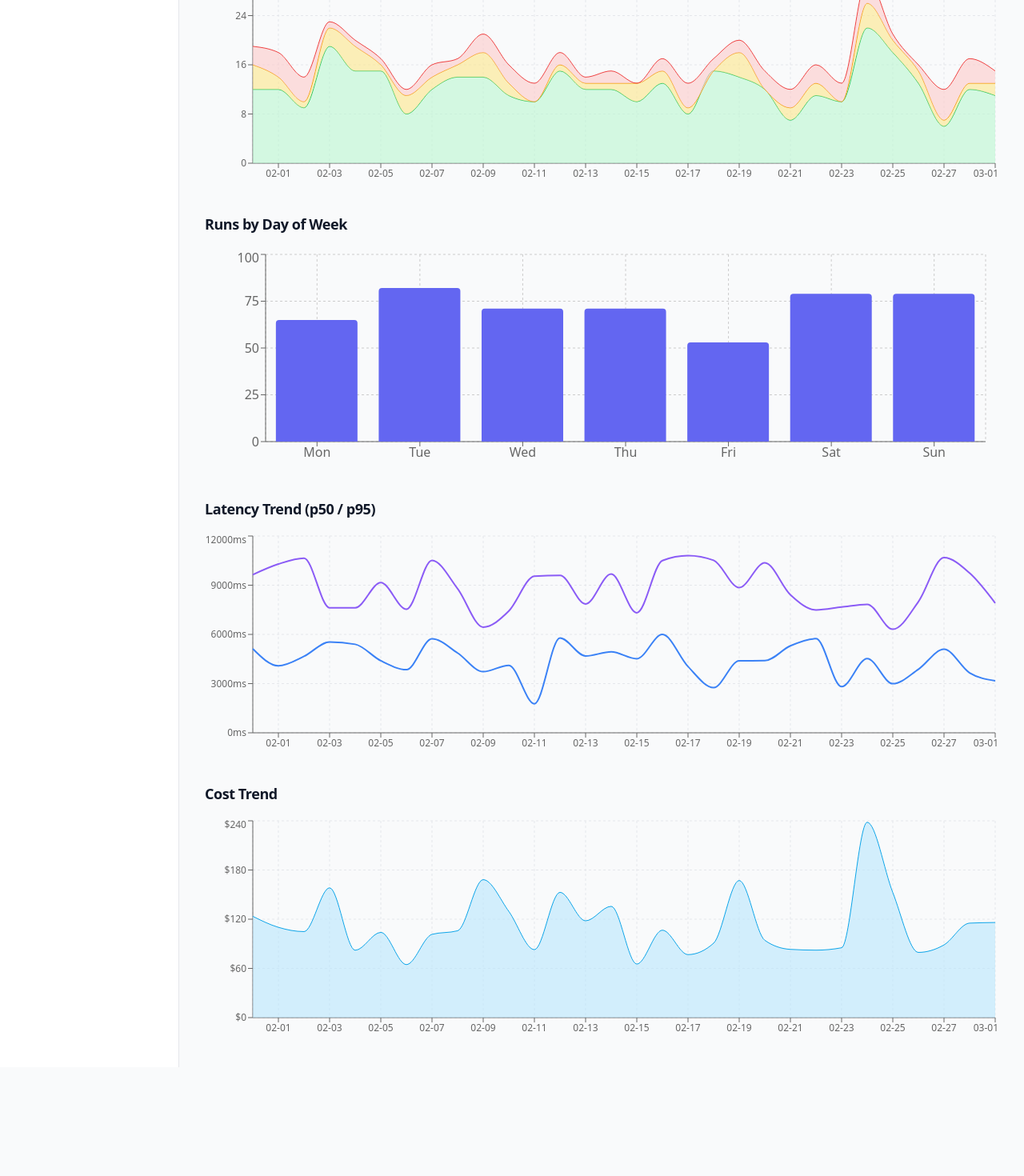
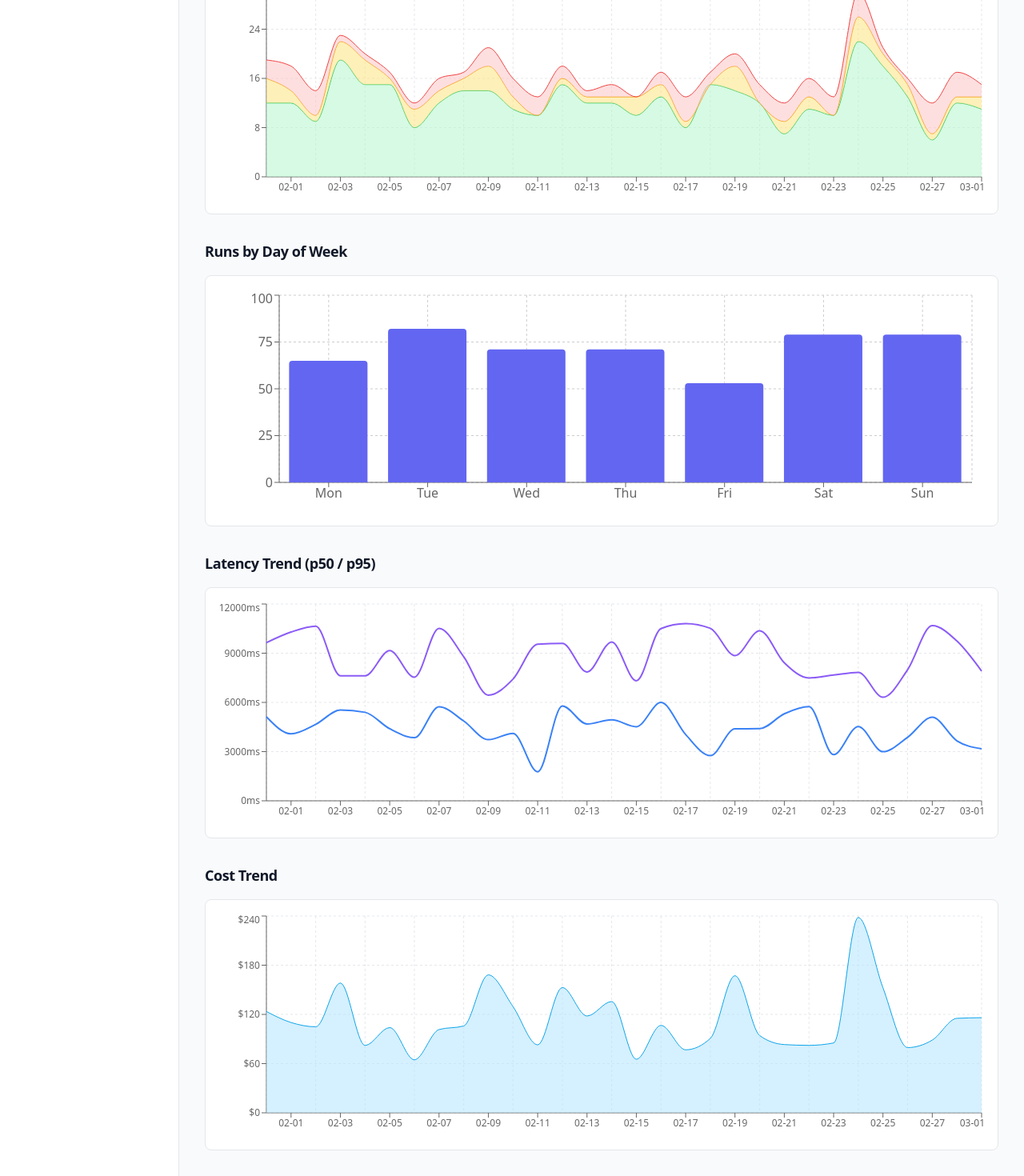
Before and after one commit to samaronybarros/agentcloud-analytics-dashboard, a Next.js app: page /dashboard in a window 1280 px wide. Shown: the part 525-1995 px from the top of the page at 80% size. Before the commit the page ends 1859 px from the top, so only its background shows below. Built offline with nearby package versions, Linux system fonts and the light colour scheme.

Commit message:
fix: wrap charts in card containers for consistent styling

```diff
--- a/app/dashboard/page.tsx
+++ b/app/dashboard/page.tsx
@@ -55,19 +55,27 @@ function OverviewContent({
       </div>
 
       <Section title="Runs Over Time">
-        <RunsTrendChart data={trends.runsTrend} />
+        <div className="rounded-lg border border-gray-200 bg-white p-4">
+          <RunsTrendChart data={trends.runsTrend} />
+        </div>
       </Section>
 
       <Section title="Runs by Day of Week">
-        <RunsByDayChart data={trends.runsByDayOfWeek} />
+        <div className="rounded-lg border border-gray-200 bg-white p-4">
+          <RunsByDayChart data={trends.runsByDayOfWeek} />
+        </div>
       </Section>
 
       <Section title="Latency Trend (p50 / p95)">
-        <LatencyTrendChart data={trends.latencyTrend} />
+        <div className="rounded-lg border border-gray-200 bg-white p-4">
+          <LatencyTrendChart data={trends.latencyTrend} />
+        </div>
       </Section>
 
       <Section title="Cost Trend">
-        <CostTrendChart data={trends.costTrend} />
+        <div className="rounded-lg border border-gray-200 bg-white p-4">
+          <CostTrendChart data={trends.costTrend} />
+        </div>
       </Section>
     </>
   );
```
Also changed, not shown: 1 other file (tests, documents, lock files or other folders).
